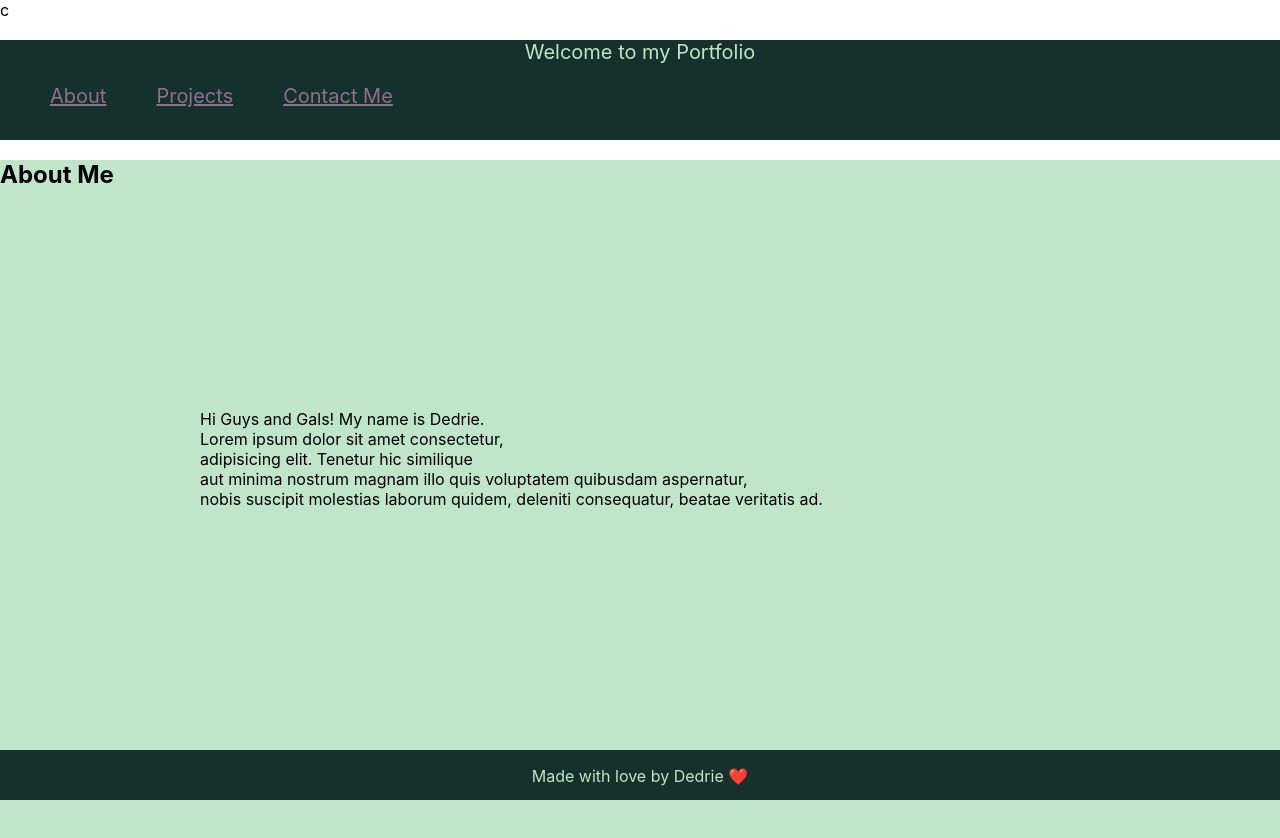
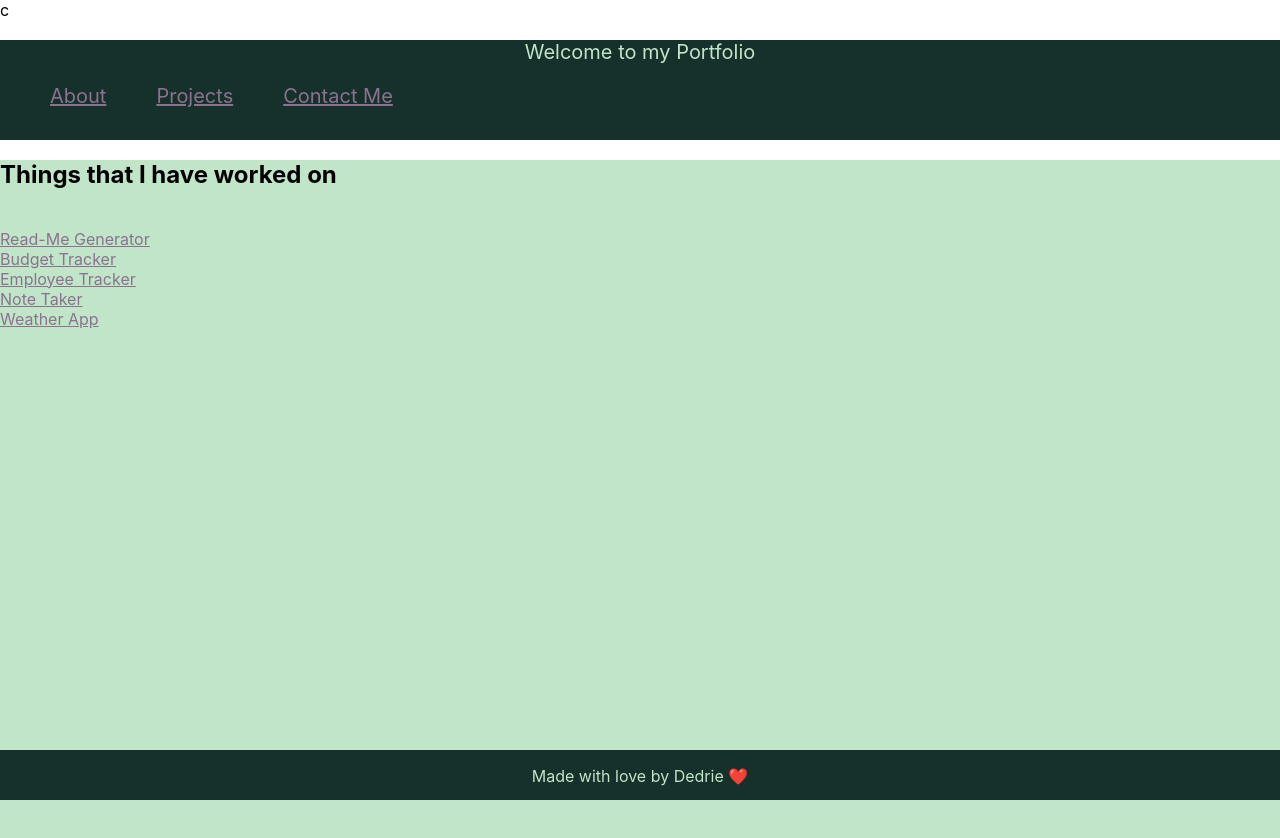
Before and after one commit to Dedriep/React-Portfolio, a React (Create React App) app: page /projects in a window 1280 px wide. Shown: the top 838 px of the page. Built offline with nearby package versions, Linux system fonts and the light colour scheme.

Commit message:
fixed rout

```diff
--- a/src/App.js
+++ b/src/App.js
@@ -36,16 +36,14 @@
   <div>
   <BrowserRouter>
       <Header/>
-        <Routes>
-                <Route exact path="/" element={<About/>}>
-                <Route  exact path="/projects" element={<Projects/>}/>
-                <Route exact path="contact" element={<Contact/>}/>
-            </Route>
-        </Routes>
+          <Routes>
+              <Route path="/" element={<About/>}/>
+              <Route path={"/projects"} element={<Projects/>}/>
+              <Route path={"/contact"} element={<Contact/>}/>
+          </Routes>
       <Footer/>
   </BrowserRouter>
 </div>
-
 
 
 
```
